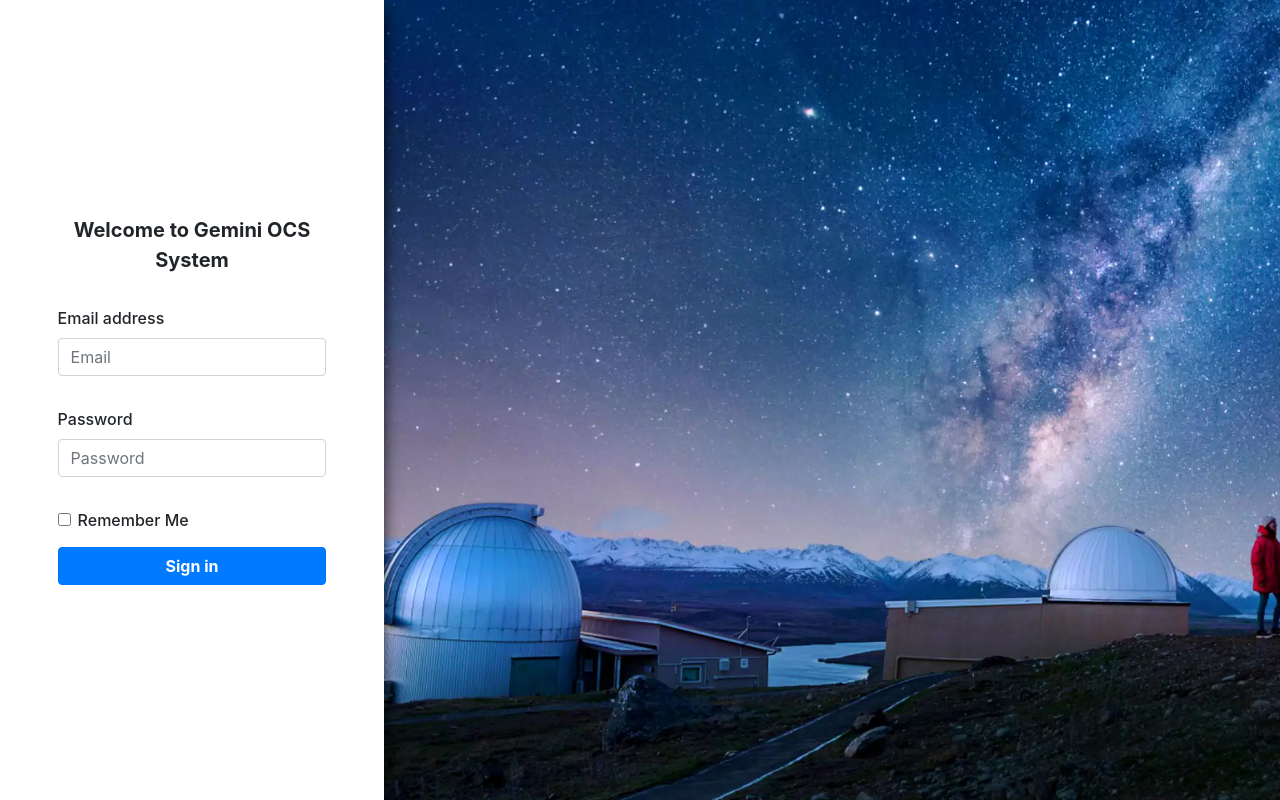
After one commit to ChampBVT/Gemini-9-OCS, a PHP site: page /login.html in a window 1280 px wide. The commit adds this page. Run offline with PHP 8.4, Linux system fonts and the light colour scheme.

Commit message:
add login page

```diff
--- a/css/main.css
+++ b/css/main.css
@@ -1,8 +1,50 @@
 html, body {
+    height: 100%;
+    position:relative;
+    overflow: hidden;
+}
+
+.pagebase {
+    width: 100%;
+    height: calc(100vh - 56px);
+}
+
+.grid-two-column {
+    display: grid;
+    grid-template-columns: .3fr .7fr;
     height: 100%;
 }
 
-.pagebase {
-    width: 100vh;
-    height: calc(100vh - 64px);
+.whitebg{
+    box-shadow: 0 10px 15px 0 rgba(0, 0, 0, 0.8);
+    display: flex;
+    flex-direction: column;
+    align-items: center;
+    justify-content: center;
+    background-color: white;
 }
+
+.flex-row{
+    display: flex;
+    flex-direction: column;
+}
+
+.bold{
+    font-weight: bold;
+}
+
+.no-margin{
+    margin: 0;
+}
+
+.form{
+    width: 70%;
+    height: 50%;
+    justify-content: space-evenly;
+    display: flex;
+    flex-direction: column;
+}
+
+.med-bold{
+    font-weight: 500;
+}
--- a/js/index.js
+++ b/js/index.js
@@ -1,8 +1,7 @@
-import {navBar} from "./components/navbar.js";
 import {getTest} from "./api/api.js";
 
 $( document ).ready(()=> {
-    $( "body" ).prepend(navBar);
+    $("#navbar").load("./components/navbar.html");
     $(".nav-item").each((index, obj)=>{
         if(index===0)
             obj.classList.add("active")
--- /dev/null
+++ b/js/login.js
@@ -0,0 +1,3 @@
+$( document ).ready(()=> {
+
+});
--- /dev/null
+++ b/login.html
@@ -0,0 +1,43 @@
+<!DOCTYPE html>
+<html lang="en">
+<link rel="stylesheet" href="https://stackpath.bootstrapcdn.com/bootstrap/4.5.0/css/bootstrap.min.css"
+      integrity="sha384-9aIt2nRpC12Uk9gS9baDl411NQApFmC26EwAOH8WgZl5MYYxFfc+NcPb1dKGj7Sk" crossorigin="anonymous">
+<link rel="stylesheet" href="css/main.css">
+<head>
+    <meta charset="UTF-8">
+    <title>Login</title>
+</head>
+<body>
+<div class="pagebase" style="height: 100vh;">
+    <img src="asset/img/bg.webp" style="height: 100%; position: absolute; z-index: -1; overflow: hidden; left: 30vw;"/>
+    <div class="grid-two-column">
+        <div class="whitebg">
+            <form class="form">
+                <p class="bold center" style="text-align: center; font-size: 20px;">Welcome to Gemini OCS System</p>
+                <div class="form-group">
+                    <label for="email" class="med-bold">Email address</label>
+                    <input type="email" class="form-control" id="email" aria-describedby="emailHelp" placeholder="Email">
+                </div>
+                <div class="form-group">
+                    <label for="password" class="med-bold">Password</label>
+                    <input type="password" class="form-control" id="password" placeholder="Password">
+                </div>
+                <div class="form-check">
+                    <input type="checkbox" class="form-check-input" id="exampleCheck1">
+                    <label class="form-check-label" for="exampleCheck1"><p class="med-bold no-margin">Remember Me</p></label>
+                </div>
+                <button type="submit" class="btn btn-primary btn-block"><p class="bold no-margin">Sign in</p></button>
+            </form>
+        </div>
+    </div>
+</div>
+<body>
+<script src="https://code.jquery.com/jquery-3.5.1.js"></script>
+<script src="https://cdn.jsdelivr.net/npm/popper.js@1.16.0/dist/umd/popper.min.js"
+        integrity="sha384-Q6E9RHvbIyZFJoft+2mJbHaEWldlvI9IOYy5n3zV9zzTtmI3UksdQRVvoxMfooAo"
+        crossorigin="anonymous"></script>
+<script src="https://stackpath.bootstrapcdn.com/bootstrap/4.5.0/js/bootstrap.min.js"
+        integrity="sha384-OgVRvuATP1z7JjHLkuOU7Xw704+h835Lr+6QL9UvYjZE3Ipu6Tp75j7Bh/kR0JKI"
+        crossorigin="anonymous"></script>
+<script type="module" src="js/login.js"></script>
+</html>
```
Also changed, not shown: components/navbar.html (added, +37 -0 lines), index.html (+5 -2 lines), js/components/navbar.js (deleted, +0 -34 lines), asset/img/bg.jpg (added), asset/img/bg.webp (added).
